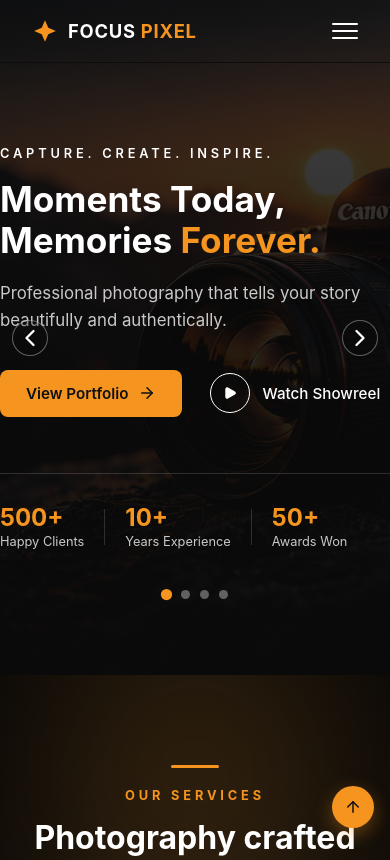
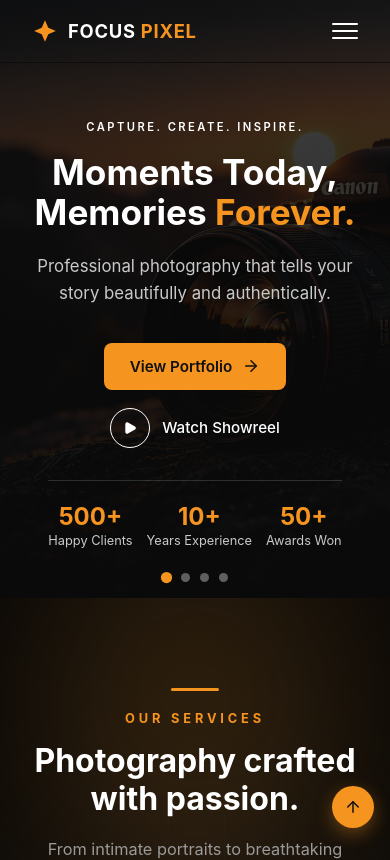
Before and after one commit to isaacmugwimi/Focus-Pixel, a React (Vite) app in the folder frontend/: page / in a window 390 px wide. Shown: the top 860 px of the page. Built offline with nearby package versions, Linux system fonts and the light colour scheme.

Commit message:
Refactor Hero component styles for improved responsiveness and layout adjustments

```diff
--- a/frontend/src/Components/Home/Hero/Hero.css
+++ b/frontend/src/Components/Home/Hero/Hero.css
@@ -62,12 +62,7 @@
   max-width: 1280px;
   margin: 0 auto;
   width: 100%;
-  /* animation: fp-content-fade 0.6s ease; */
-  /* animation: heroZoomIn 3s ease forwards; */
-  /* animation: heroBounce .9s ease; */
-  /* animation:heroSlideLeft .8s ease; */
   animation: heroRotate 3s ease;
-  /* animation: heroLuxury 1s cubic-bezier(0.17, 0.89, 0.32, 1.27); */
 }
 
 @keyframes fp-content-fade {
@@ -262,6 +257,7 @@
 .hero-stats {
   display: flex;
   align-items: center;
+  flex-wrap: wrap;
   gap: 32px;
   max-width: 520px;
   padding-top: 32px;
@@ -382,10 +378,13 @@
 
 .hero-scroll-icon {
   display: flex;
+  flex-direction: column;
+  align-items: center;
 }
 
-.hero-scroll-dot {
+.scroll-chevron {
   animation: fp-scroll-bounce 1.8s ease-in-out infinite;
+  margin-top: -4px;
 }
 
 @keyframes fp-scroll-bounce {
@@ -394,7 +393,7 @@
     opacity: 1;
   }
   60% {
-    transform: translateY(10px);
+    transform: translateY(6px);
     opacity: 0.3;
   }
   100% {
@@ -409,11 +408,53 @@
   color: var(--fp-gray);
 }
 
-/* ===== Responsive ===== */
+/* ==========================================================
+   Responsive
+   Breakpoints: 1200 (small desktop/large laptop),
+   960 (tablet landscape), 768 (tablet portrait / mobile query
+   already present below, extended), 480 (small phones)
+   ========================================================== */
+
+/* ----- Small desktop / laptop ----- */
+@media (max-width: 1200px) {
+  .hero {
+    padding: 0 56px;
+  }
+
+  .hero-dots {
+    bottom: 84px;
+  }
+}
+
+/* ----- Tablet landscape ----- */
+@media (max-width: 960px) {
+  .hero {
+    padding: 0 36px;
+  }
+
+  .hero-title {
+    max-width: 100%;
+  }
+
+  .hero-subtitle {
+    max-width: 100%;
+  }
+
+  .hero-stats {
+    max-width: 100%;
+  }
+
+  .hero-arrow {
+    width: 40px;
+    height: 40px;
+  }
+}
+
+/* ----- Tablet portrait / mobile ----- */
 @media (max-width: 768px) {
   .hero {
-    min-height: 80vh;
-    padding: 100px 0 80px;
+    min-height: auto;
+    padding: 130px 24px 60px;
   }
 
   .hero-overlay {
@@ -425,6 +466,13 @@
     );
   }
 
+  .hero-content {
+    display: flex;
+    flex-direction: column;
+    align-items: center;
+    text-align: center;
+  }
+
   .hero-title {
     max-width: 100%;
   }
@@ -433,9 +481,21 @@
     max-width: 100%;
   }
 
+  .hero-actions {
+    justify-content: center;
+    gap: 20px;
+    margin-bottom: 32px;
+  }
+
   .hero-stats {
+    justify-content: center;
     gap: 20px;
     max-width: 100%;
+    padding-top: 24px;
+  }
+
+  .hero-stat {
+    align-items: center;
   }
 
   .hero-stat-label {
@@ -456,10 +516,51 @@
   }
 
   .hero-dots {
-    bottom: 76px;
+    bottom: 24px;
   }
 
   .hero-scroll {
     display: none;
   }
 }
+
+/* ----- Small phones ----- */
+@media (max-width: 480px) {
+  .hero {
+    padding: 120px 18px 50px;
+    min-height: auto;
+  }
+
+  .hero-eyebrow {
+    font-size: 0.7rem;
+    letter-spacing: 0.22em;
+  }
+
+  .hero-actions {
+    flex-direction: column;
+    align-items: center;
+    gap: 18px;
+  }
+
+  .hero-btn-primary {
+    width: 100%;
+    justify-content: center;
+  }
+
+  .hero-stats {
+    gap: 14px;
+    row-gap: 18px;
+  }
+
+  .hero-stat-divider {
+    display: none;
+  }
+
+  .hero-arrow {
+    display: none;
+  }
+
+  .hero-dots {
+    bottom: 16px;
+  }
+}
```
